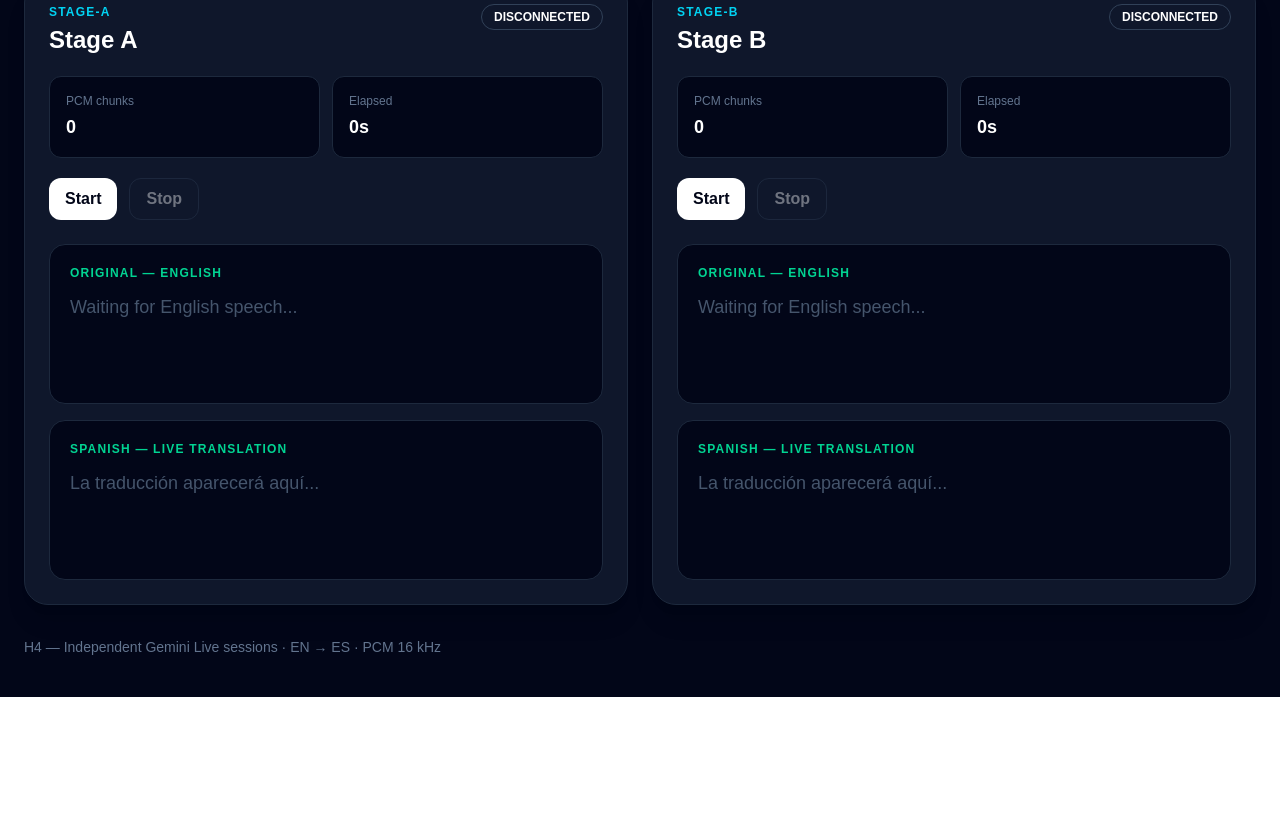
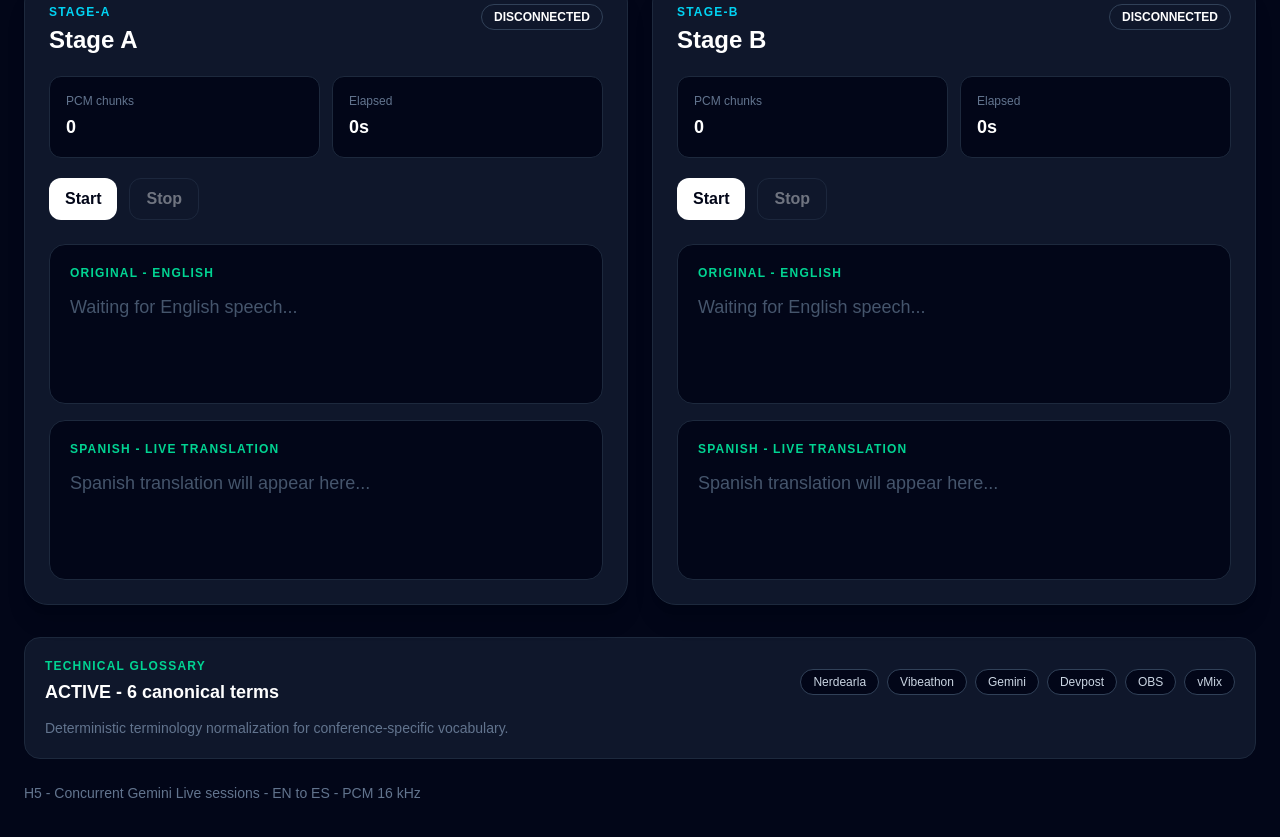
Before and after one commit to angeladrianpagnini-star/NERDEARLA-LIVE-ACCESS, a Next.js app in the folder frontend/: page / in a window 1280 px wide. Shown: the part 315-1152 px from the top of the page. Before the commit the page ends 1012 px from the top, so only its background shows below. Built offline with nearby package versions, Linux system fonts and the light colour scheme.

Commit message:
feat: add technical glossary normalization

```diff
--- a/frontend/src/app/page.tsx
+++ b/frontend/src/app/page.tsx
@@ -5,6 +5,11 @@ import {
   LiveTranslationSession,
   LiveSessionStatus,
 } from "@/lib/live-translation-session";
+
+import {
+  applyTechnicalGlossary,
+  TECHNICAL_GLOSSARY,
+} from "@/lib/technical-glossary";
 
 type StageId = "stage-a" | "stage-b";
 
@@ -105,7 +110,7 @@ export default function Home() {
           setStage((current) => ({
             ...current,
             original:
-              current.original + text,
+              current.original + applyTechnicalGlossary(text),
           }));
         },
 
@@ -113,7 +118,7 @@ export default function Home() {
           setStage((current) => ({
             ...current,
             translated:
-              current.translated + text,
+              current.translated + applyTechnicalGlossary(text),
           }));
         },
 
@@ -308,8 +313,37 @@ export default function Home() {
 
         </div>
 
-        <footer className="mt-8 text-sm text-slate-500">
-          H4 — Independent Gemini Live sessions · EN → ES · PCM 16 kHz
+        <section className="mt-8 rounded-2xl border border-slate-800 bg-slate-900 p-5">
+          <div className="flex flex-wrap items-center justify-between gap-4">
+            <div>
+              <div className="text-xs font-semibold uppercase tracking-widest text-emerald-400">
+                Technical Glossary
+              </div>
+
+              <div className="mt-1 text-lg font-semibold">
+                ACTIVE - {TECHNICAL_GLOSSARY.length} canonical terms
+              </div>
+            </div>
+
+            <div className="flex flex-wrap gap-2">
+              {TECHNICAL_GLOSSARY.map((entry) => (
+                <span
+                  key={entry.canonical}
+                  className="rounded-full border border-slate-700 bg-slate-950 px-3 py-1 text-xs text-slate-300"
+                >
+                  {entry.canonical}
+                </span>
+              ))}
+            </div>
+          </div>
+
+          <p className="mt-3 text-sm text-slate-500">
+            Deterministic terminology normalization for conference-specific vocabulary.
+          </p>
+        </section>
+
+        <footer className="mt-6 text-sm text-slate-500">
+          H5 - Concurrent Gemini Live sessions - EN to ES - PCM 16 kHz
         </footer>
 
       </div>
@@ -393,15 +427,15 @@ function StagePanel({
       <div className="mt-6 space-y-4">
 
         <TranscriptBox
-          title="Original — English"
+          title="Original - English"
           text={stage.original}
           placeholder="Waiting for English speech..."
         />
 
         <TranscriptBox
-          title="Spanish — Live Translation"
+          title="Spanish - Live Translation"
           text={stage.translated}
-          placeholder="La traducción aparecerá aquí..."
+          placeholder="Spanish translation will appear here..."
         />
 
       </div>
--- /dev/null
+++ b/frontend/src/lib/technical-glossary.ts
@@ -0,0 +1,88 @@
+export type GlossaryEntry = {
+  canonical: string;
+  variants: string[];
+};
+
+export const TECHNICAL_GLOSSARY: GlossaryEntry[] = [
+  {
+    canonical: "Nerdearla",
+    variants: [
+      "Nardea",
+      "Nerdal",
+      "Nerdeala",
+      "Nerdearla",
+    ],
+  },
+  {
+    canonical: "Vibeathon",
+    variants: [
+      "Vibeathon",
+      "Vibe a thon",
+      "Vibe-a-thon",
+    ],
+  },
+  {
+    canonical: "Gemini",
+    variants: [
+      "Gemini",
+      "Geminy",
+    ],
+  },
+  {
+    canonical: "Devpost",
+    variants: [
+      "Devpost",
+      "Dev Post",
+    ],
+  },
+  {
+    canonical: "OBS",
+    variants: [
+      "OBS",
+      "O B S",
+    ],
+  },
+  {
+    canonical: "vMix",
+    variants: [
+      "vMix",
+      "V Mix",
+      "V-Mix",
+    ],
+  },
+];
+
+function escapeRegExp(
+  value: string
+): string {
+  return value.replace(
+    /[.*+?^${}()|[\]\\]/g,
+    "\\$&"
+  );
+}
+
+export function applyTechnicalGlossary(
+  text: string,
+  glossary: GlossaryEntry[] =
+    TECHNICAL_GLOSSARY
+): string {
+  let normalized = text;
+
+  for (const entry of glossary) {
+    for (const variant of entry.variants) {
+      const pattern =
+        new RegExp(
+          `\\b${escapeRegExp(variant)}\\b`,
+          "gi"
+        );
+
+      normalized =
+        normalized.replace(
+          pattern,
+          entry.canonical
+        );
+    }
+  }
+
+  return normalized;
+}
```
